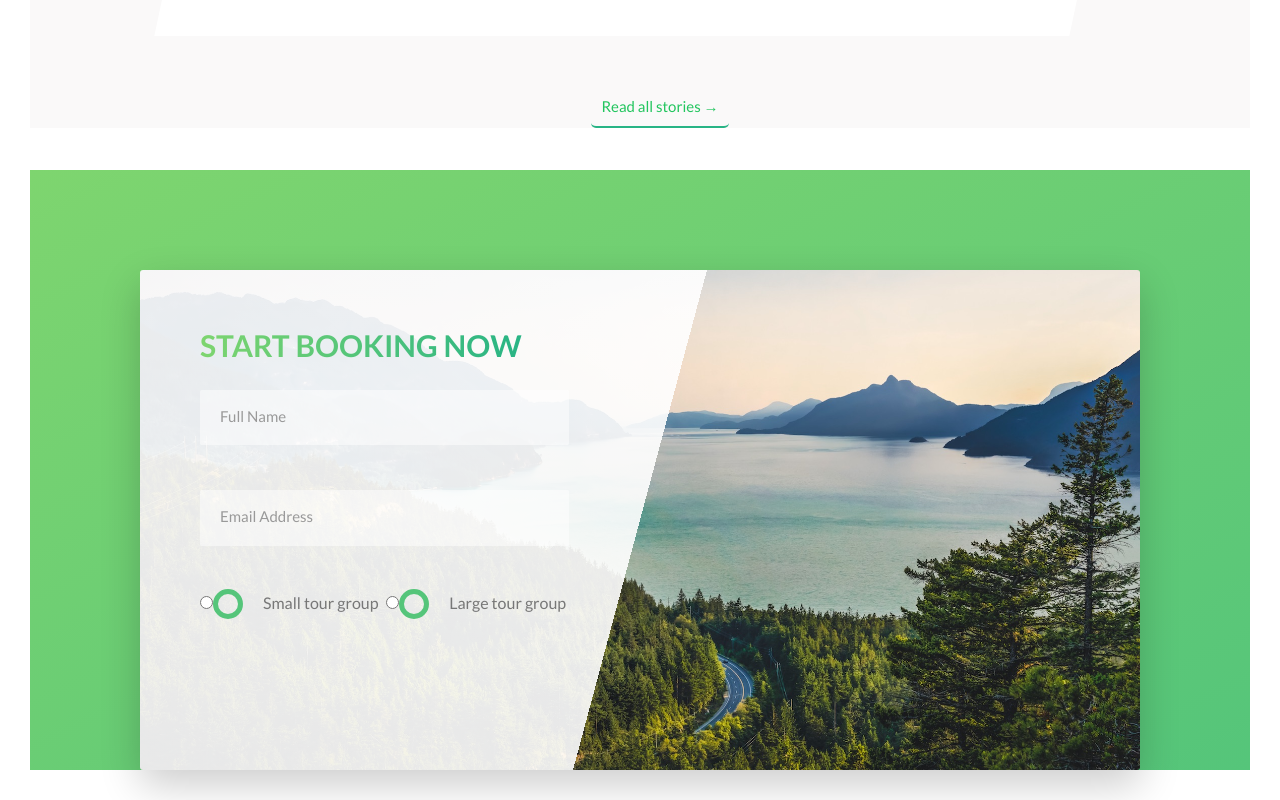
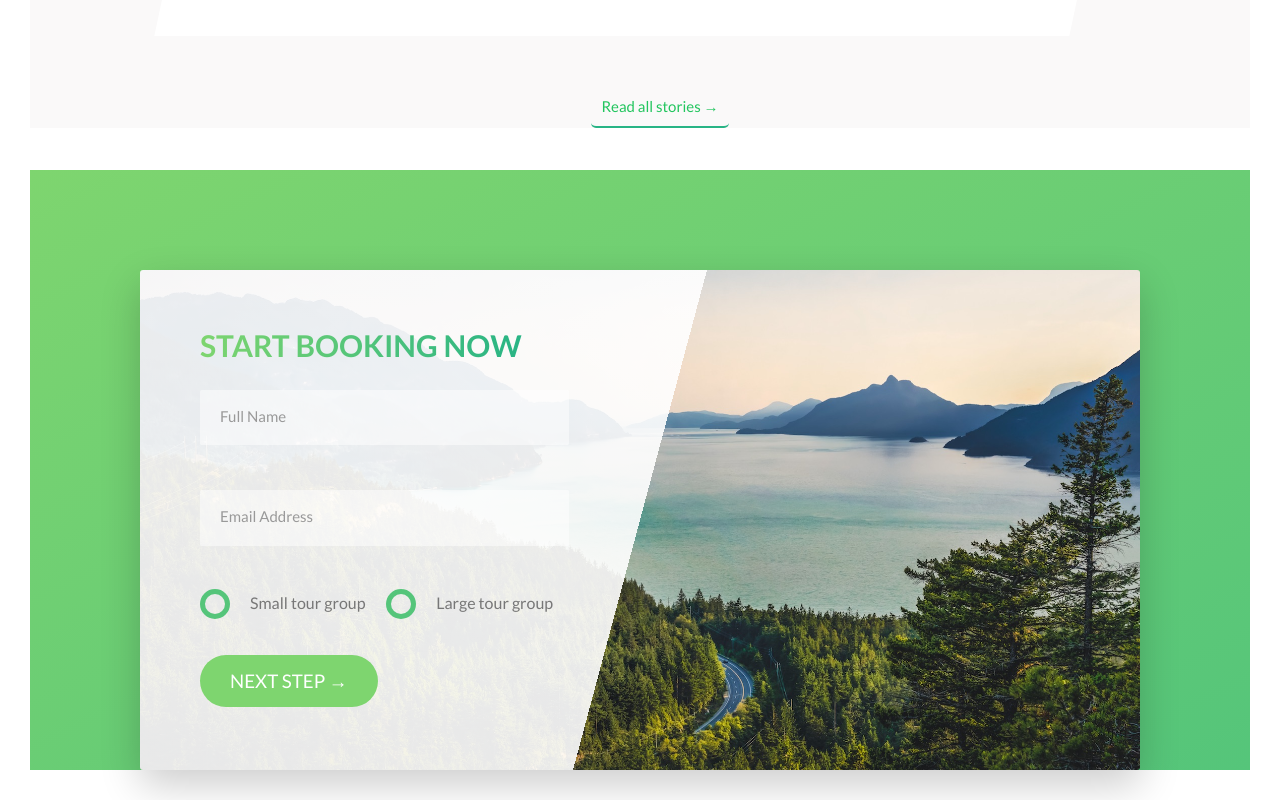
Before and after one commit to CypherAk007/Natours-React-App, a React (Vite) app: page / in a window 1280 px wide. Shown: the part 4243-5043 px from the top of the page. Built offline with nearby package versions, Linux system fonts and the light colour scheme.

Commit message:
radio button click and green span appears with css + green button hover effect fixed

```diff
--- a/src/UI/Button.module.scss
+++ b/src/UI/Button.module.scss
@@ -35,14 +35,7 @@
             background-color: white;
         }
     }
-    &--greeen{
-        background-color:#7ed56f;
-        color: grey;
 
-        &::after{
-            background-color:#28b485;
-        }
-    }
 
     &:after{
         content: "";
@@ -57,3 +50,11 @@
         transition: all .4s;
     }
 }
+.btn--green{
+    background-color:#7ed56f;
+    color: white;
+
+    &::after{
+        background-color:#28b485;
+    }
+}
--- a/src/components/BookingSection.jsx
+++ b/src/components/BookingSection.jsx
@@ -1,3 +1,4 @@
+import Button from '../UI/Button';
 import classes from './BookingSection.module.scss'
 
 
@@ -28,6 +29,9 @@ const BookingSection = ()=>{
                             <span className={`${classes['form__radio-button']}`}></span>
                                 Large tour group</label>
                         </div>
+                        <div className={`${classes['form__group']} mt-16`}>
+                            <Button green={true}>Next Step &rarr;</Button>
+                        </div>
                     </form>
                 </div>
             </div>
--- a/src/components/BookingSection.module.scss
+++ b/src/components/BookingSection.module.scss
@@ -84,6 +84,11 @@
         display: inline-block;
     }
 
+    // Hide the actual input button
+    &__radio-input{
+        display: none;
+    }
+
     &__radio-label{
         font-size: 1.6rem;
         cursor: pointer;
@@ -115,8 +120,23 @@
             border-radius: 50%;
             transform: translate(-50%,-50%);
             opacity: 0;
+            transition: opacity .2s;
+
+        }
 
 
-        }
+    }
+
+    // 1->SIBLING <input type='radio' className={`${classes['form__radio-input']}`} id="large" name='size'></input>
+    // 2->SIBLING<label for='large' className={`${classes['form__radio-label']}`}>
+    //  3-> CHILD OF SIBLING WE SELECT <span className={`${classes['form__radio-button']}`}></span>
+    //             Large tour group
+    // </label>
+
+// :checked COMES FOR EVERY CHECKBOX/RADIOBUTTON
+    //   -1-                      -2-          -CHILD OF 2-
+    &__radio-input:checked ~ &__radio-label &__radio-button::after{
+        // ONCE CHECKED WE BRING BACK THE opacity;
+        opacity: 1;
     }
 }
```
